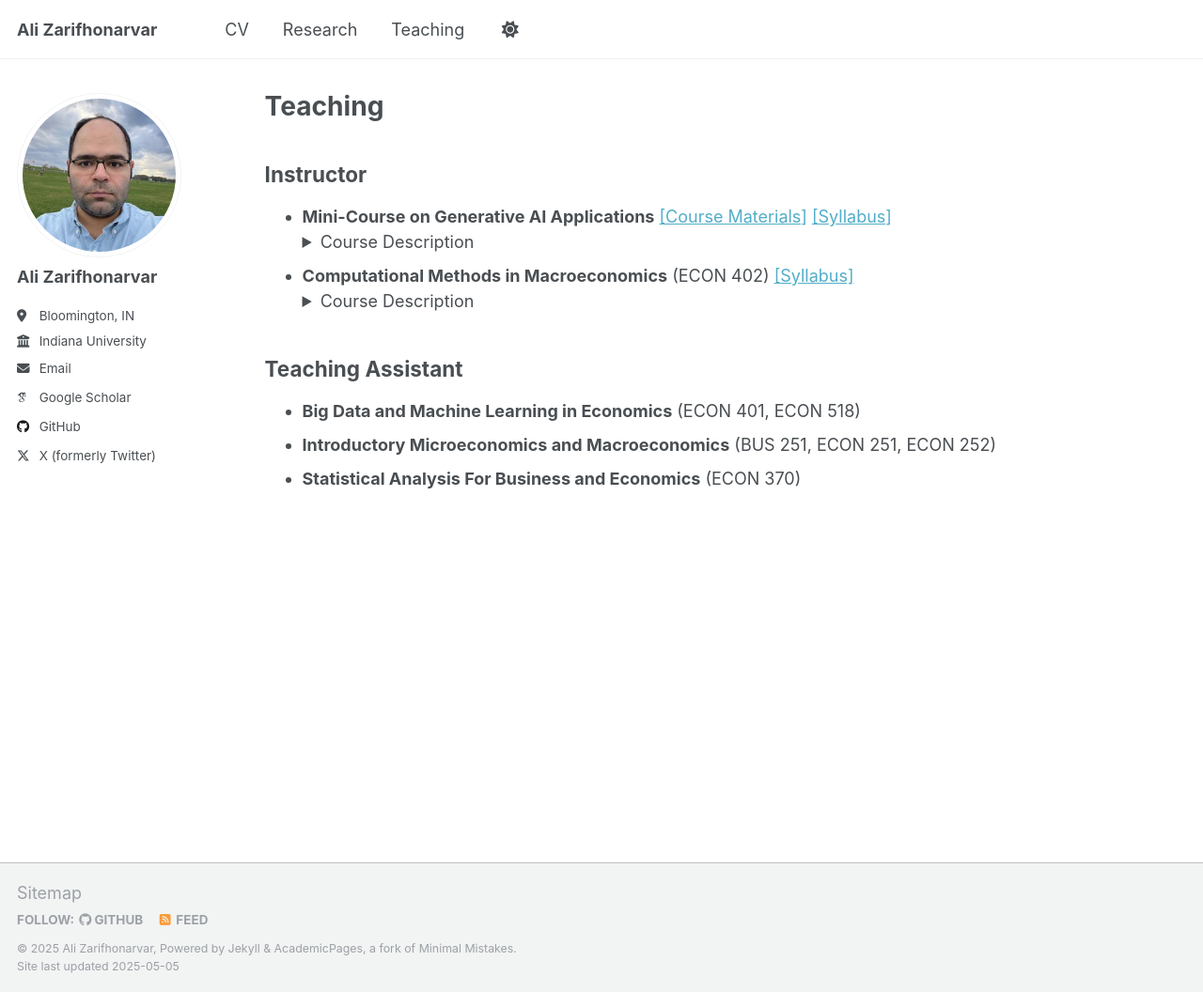
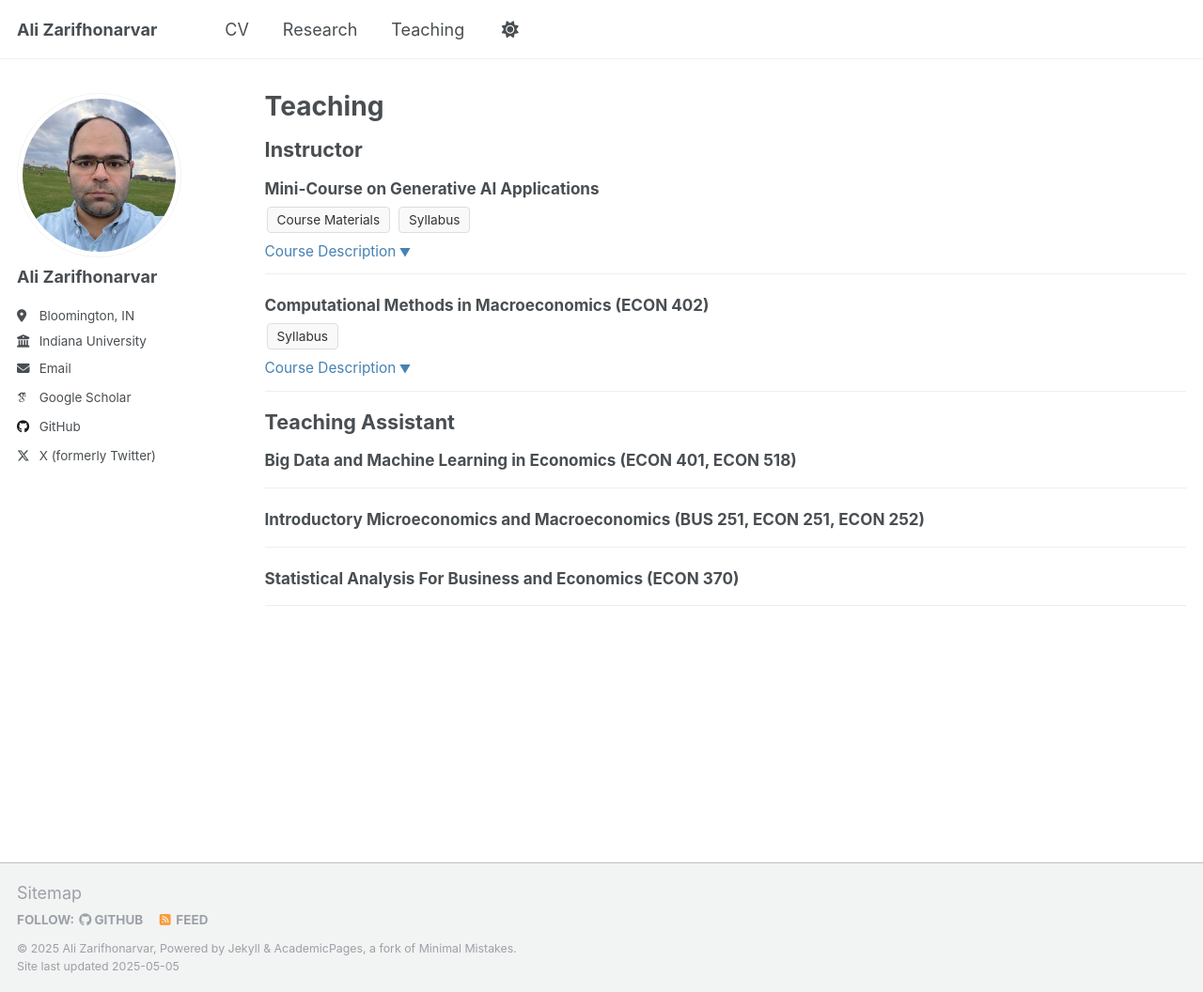
Before and after one commit to alizarif/alizarif.github.io, a Jekyll site: the page built from _pages/teaching.html, in a window 1280 px wide and 1056 px high. Shown: the whole window at 94% size. Built offline with Jekyll 4.4.1, drawn with Linux system fonts in a browser that asks for light colours; some web fonts are replaced.

Commit message:
Update teaching.html

```diff
--- a/_pages/teaching.html
+++ b/_pages/teaching.html
@@ -4,31 +4,117 @@ title: "Teaching"
 permalink: /teaching/
 author_profile: true
 ---
-{% include base_path %}
+
+<style>
+  .resource-box {
+    display: inline-block;
+    padding: 3px 10px;
+    margin: 2px;
+    border: 1px solid #ddd;
+    border-radius: 4px;
+    font-size: 0.8em;
+    background-color: #f9f9f9;
+    text-decoration: none !important;
+    color: #333;
+  }
+  .resource-box:hover {
+    background-color: #e9e9e9;
+    text-decoration: none !important;
+  }
+  .course-container {
+    margin-bottom: 20px;
+    border-bottom: 1px solid #eee;
+    padding-bottom: 12px;
+    font-size: 0.95em;
+  }
+  .course-title {
+    font-weight: bold;
+    font-size: 1em;
+    margin-bottom: 4px;
+  }
+  .description-toggle {
+    cursor: pointer;
+    color: #4682B4;
+    margin-top: 6px;
+    font-size: 0.9em;
+  }
+  .description-toggle:after {
+    content: " ▼";
+    font-size: 0.8em;
+    vertical-align: middle;
+  }
+  .description-toggle.open:after {
+    content: " ▲";
+  }
+  .description-content {
+    padding: 8px;
+    background-color: #f9f9f9;
+    border-left: 3px solid #4682B4;
+    margin-top: 6px;
+    font-size: 0.9em;
+  }
+  h2 {
+    font-size: 1.2em;
+    margin-top: 20px;
+    margin-bottom: 15px;
+  }
+  a {
+    text-decoration: none !important;
+  }
+</style>
 
 <h2>Instructor</h2>
-<ul>
-  <li><strong>Mini-Course on Generative AI Applications</strong> <a href="https://github.com/alizarif/LLM">[Course Materials]</a> <a href="#">[Syllabus]</a>
-    <details>
-      <summary>Course Description</summary>
-      <p>This mini-course provides an introduction to generative AI applications with a focus on practical implementation. Students learn about large language models, their capabilities, and how to effectively use them for various applications in economics and data analysis.</p>
-    </details>
-  </li>
 
-  <li><strong>Computational Methods in Macroeconomics</strong> (ECON 402) <a href="#">[Syllabus]</a>
-    <details>
-      <summary>Course Description</summary>
-      <p></p>
-    </details>
-  </li>
-</ul>
+<div class="course-container">
+  <div class="course-title">Mini-Course on Generative AI Applications</div>
+
+  <div class="resources">
+    <a href="https://github.com/alizarif/LLM" class="resource-box">Course Materials</a>
+    <a href="#" class="resource-box">Syllabus</a>
+  </div>
+
+  <div class="description-toggle" onclick="toggleDescription('description-1', this)">Course Description</div>
+  <div id="description-1" class="description-content" style="display:none;">
+    <p>This mini-course provides an introduction to generative AI applications with a focus on practical implementation. Students learn about large language models, their capabilities, and how to effectively use them for various applications in economics and data analysis.</p>
+  </div>
+</div>
+
+<div class="course-container">
+  <div class="course-title">Computational Methods in Macroeconomics (ECON 402)</div>
+
+  <div class="resources">
+    <a href="#" class="resource-box">Syllabus</a>
+  </div>
+
+  <div class="description-toggle" onclick="toggleDescription('description-2', this)">Course Description</div>
+  <div id="description-2" class="description-content" style="display:none;">
+    <p></p>
+  </div>
+</div>
 
 <h2>Teaching Assistant</h2>
-<ul>
-  <li><strong>Big Data and Machine Learning in Economics</strong> (ECON 401, ECON 518)</li>
 
-  <li><strong>Introductory Microeconomics and Macroeconomics</strong> (BUS 251, ECON 251, ECON 252)</li>
+<div class="course-container">
+  <div class="course-title">Big Data and Machine Learning in Economics (ECON 401, ECON 518)</div>
+</div>
 
-  <li><strong>Statistical Analysis For Business and Economics</strong> (ECON 370)
+<div class="course-container">
+  <div class="course-title">Introductory Microeconomics and Macroeconomics (BUS 251, ECON 251, ECON 252)</div>
+</div>
 
-</ul>
+<div class="course-container">
+  <div class="course-title">Statistical Analysis For Business and Economics (ECON 370)</div>
+</div>
+
+<script>
+function toggleDescription(id, element) {
+  var description = document.getElementById(id);
+  if (description.style.display === "none") {
+    description.style.display = "block";
+    element.classList.add("open");
+  } else {
+    description.style.display = "none";
+    element.classList.remove("open");
+  }
+}
+</script>
```
